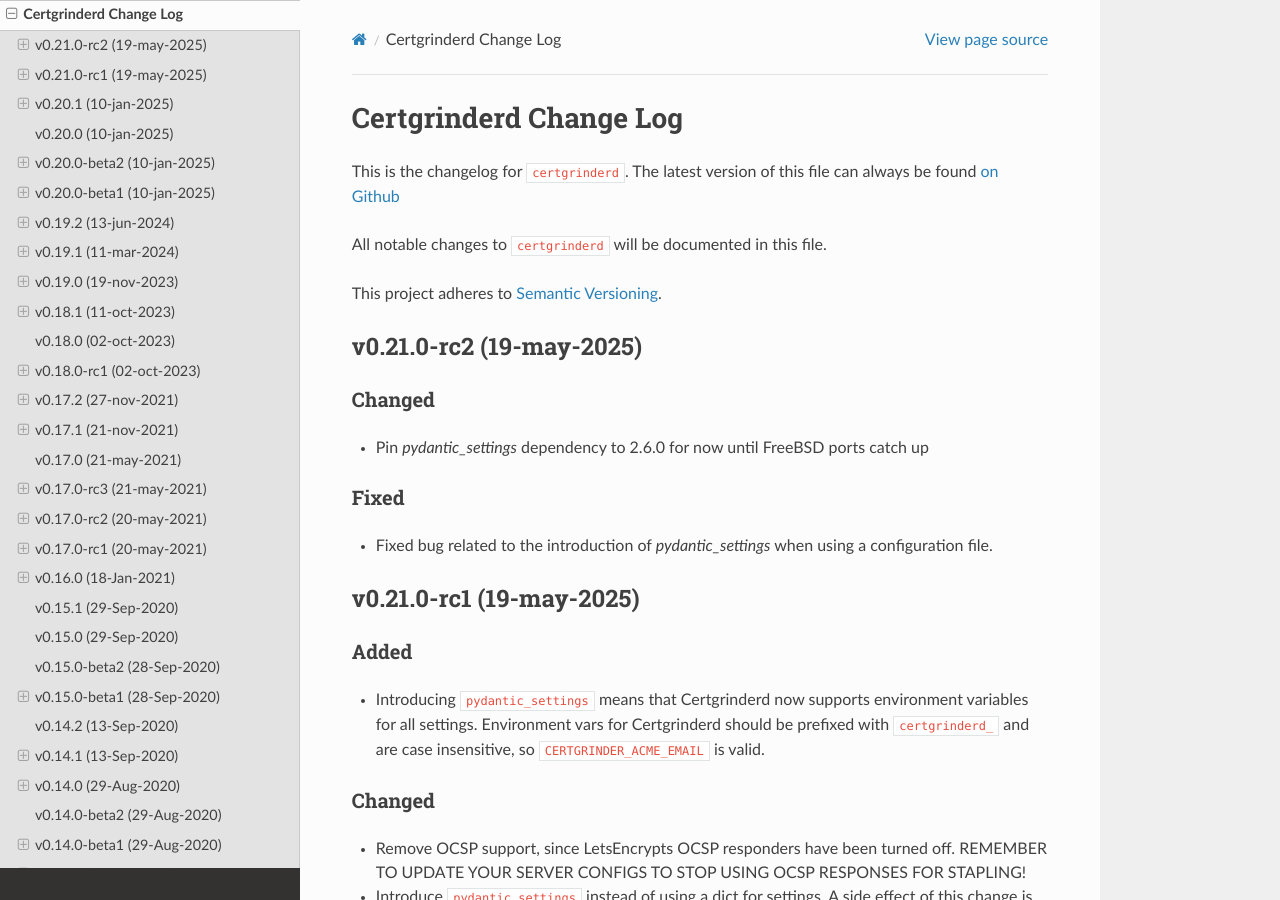
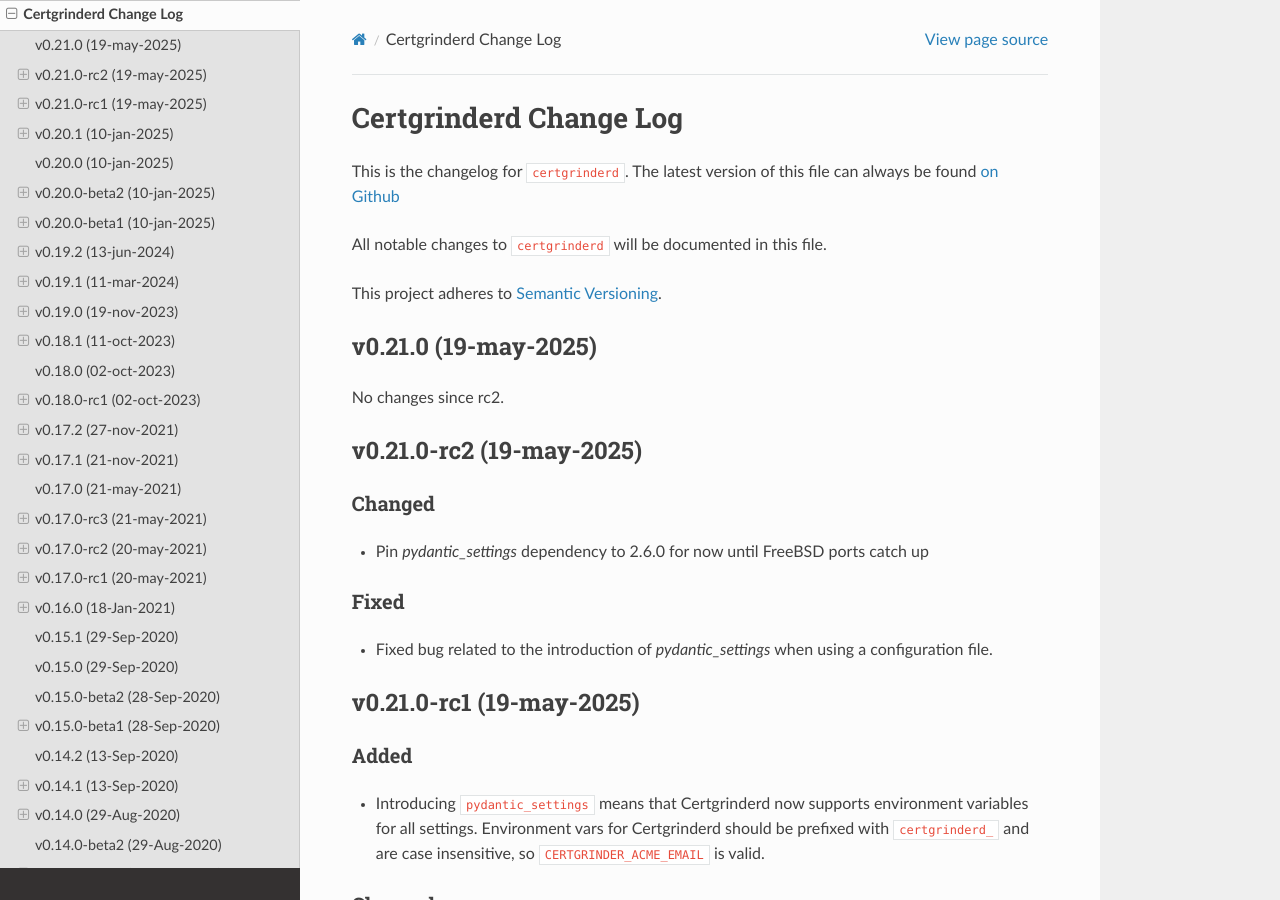
Before and after one commit to tykling/certgrinder, a Sphinx documentation site: the page built from docs/certgrinderd-changelog.rst, in a window 1280 px wide and 900 px high. Built offline with Sphinx 7.4.7 and the Read the Docs theme 3.1.0, drawn with Linux system fonts in a browser that asks for light colours.

Commit message:
Tagging v0.21.0 release

```diff
--- a/docs/certgrinder-changelog.rst
+++ b/docs/certgrinder-changelog.rst
@@ -8,6 +8,12 @@
 All notable changes to ``certgrinder`` will be documented in this file.
 
 This project adheres to `Semantic Versioning <http://semver.org/>`__.
+
+
+v0.21.0 (19-may-2025)
+---------------------
+
+No changes since rc2.
 
 
 v0.21.0-rc2 (19-may-2025)
--- a/docs/certgrinderd-changelog.rst
+++ b/docs/certgrinderd-changelog.rst
@@ -8,6 +8,12 @@
 All notable changes to ``certgrinderd`` will be documented in this file.
 
 This project adheres to `Semantic Versioning <http://semver.org/>`__.
+
+
+v0.21.0 (19-may-2025)
+---------------------
+
+No changes since rc2.
 
 
 v0.21.0-rc2 (19-may-2025)
```
